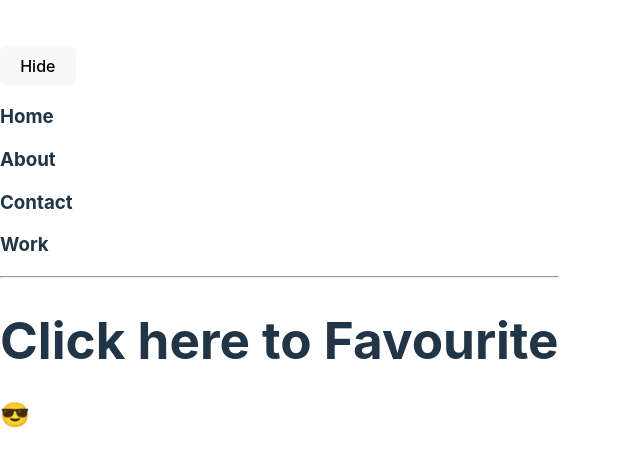
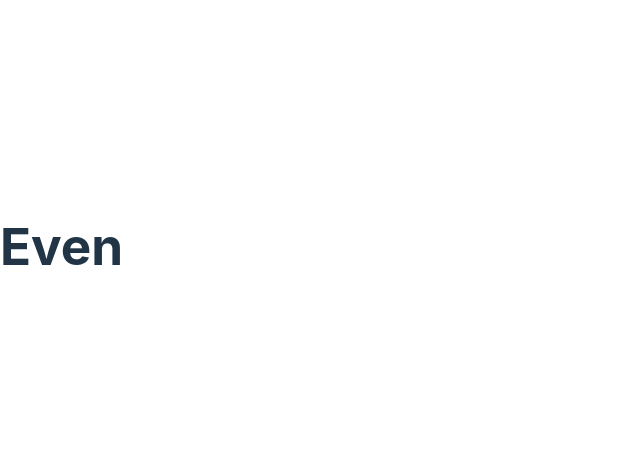
Before and after one commit to Arafat-alim/advanced-react, a React (Vite) app in the folder performance/: page / in a window 1280 px wide. Shown: the part 154-620 px from the top of the page, without its empty margins (0-640 px from the left). Built offline with nearby package versions, Linux system fonts and the light colour scheme.

Commit message:
Very basic Example of Render Props

```diff
--- a/performance/src/App.jsx
+++ b/performance/src/App.jsx
@@ -1,12 +1,18 @@
-import Movie from "./Components/Movie";
-import Favorite from "./Components/Favorite";
+import BasicRenderProp from "./Components/BasicRenderProp";
 
 const App = () => {
   return (
     <div className="app">
-      <Movie />
-      <hr />
-      <Favorite />
+      {/* <BasicRenderProp
+        render={function (name) {
+          return <h1>Hey There! {name}</h1>;
+        }}
+      /> */}
+      <BasicRenderProp
+        render={function (number) {
+          return <h1>{number % 2 === 0 ? "Even" : "Odd"}</h1>;
+        }}
+      />
     </div>
   );
 };
--- /dev/null
+++ b/performance/src/Components/BasicRenderProp.jsx
@@ -0,0 +1,5 @@
+const BasicRenderProp = (props) => {
+  return <div>{props.render(1742)}</div>;
+};
+
+export default BasicRenderProp;
```
